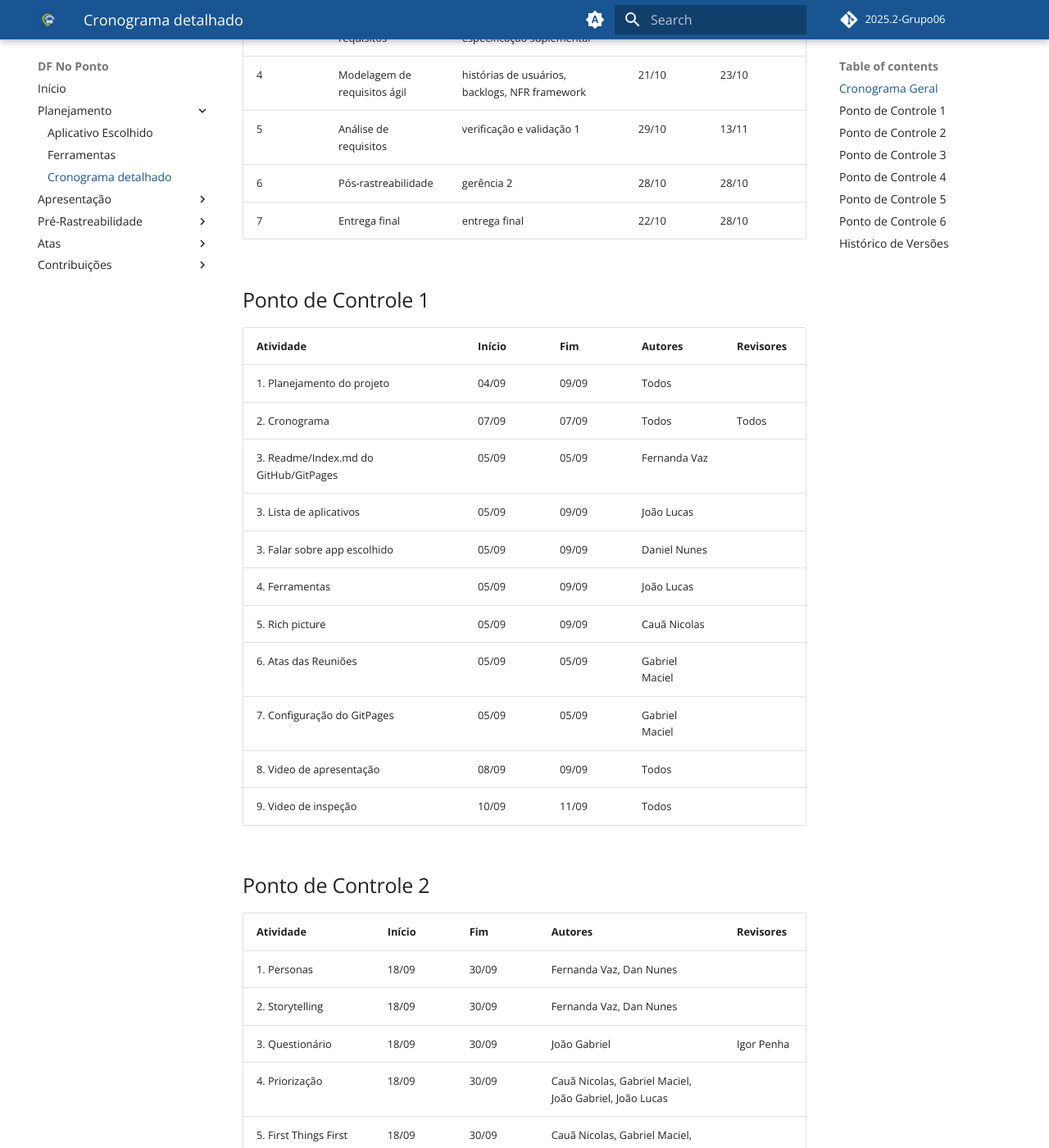
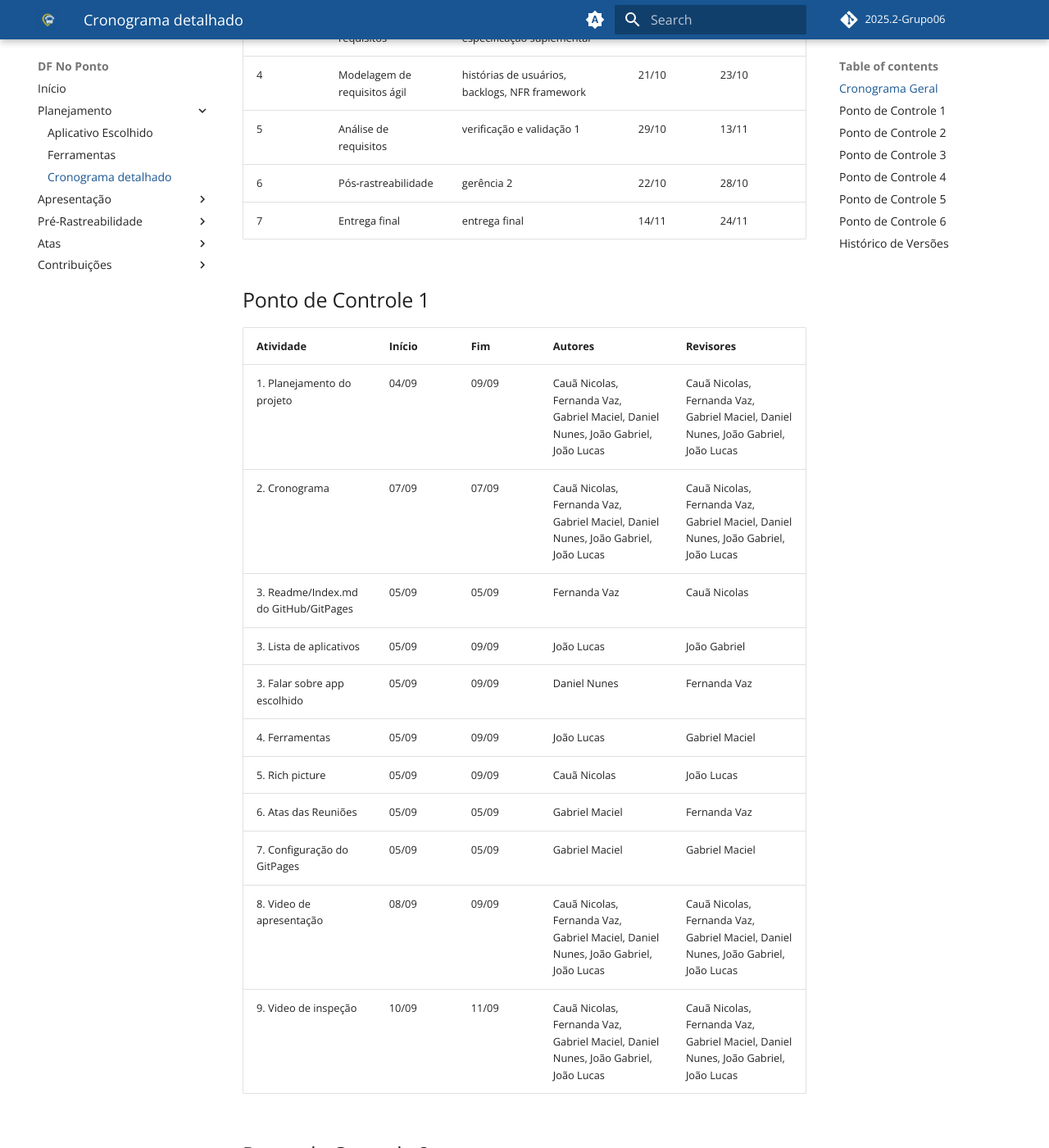
Before and after one commit to Requisitos-de-Software/2025.2-Grupo06, an MkDocs documentation site: the page built from docs/Planejamento/Cronogramadetalhado.md, in a window 1280 px wide and 1400 px high, scrolled down 426 px. Shown: the whole window at 82% size. Built offline with MkDocs 1.6.1 and Material for MkDocs 9.7.7, drawn with Linux system fonts in a browser that asks for light colours; comment, search, counter and statistics services are not loaded; some of the changed text lies outside the part shown.

Commit message:
docs: corrige informações do cronograma

```diff
--- a/docs/Planejamento/Cronogramadetalhado.md
+++ b/docs/Planejamento/Cronogramadetalhado.md
@@ -9,37 +9,37 @@
 |   3   | Modelagem de requisitos | cenário léxicos, use case e especificação suplementar | 12/10 |  |
 |   4   | Modelagem de requisitos ágil | histórias de usuários, backlogs, NFR framework | 21/10 | 23/10 |
 |   5   | Análise de requisitos | verificação e validação 1 | 29/10 | 13/11 |
-|   6   | Pós-rastreabilidade | gerência 2 | 28/10 | 28/10  |
-|   7   | Entrega final | entrega final | 22/10 | 28/10 |
+|   6   | Pós-rastreabilidade | gerência 2 | 22/10 | 28/10  |
+|   7   | Entrega final | entrega final | 14/11 | 24/11 |
 
 ## Ponto de Controle 1
 
 | Atividade | Início | Fim | Autores | Revisores |
 |-----------|--------|-----|---------|-----------|
-| 1. Planejamento do projeto | 04/09 | 09/09 | Todos | |
-| 2. Cronograma |  07/09 | 07/09 | Todos | Todos |
-| 3. Readme/Index.md do GitHub/GitPages | 05/09 | 05/09 | Fernanda Vaz | |
-| 3. Lista de aplicativos | 05/09 | 09/09 | João Lucas | |
-| 3. Falar sobre app escolhido | 05/09 | 09/09 | Daniel Nunes | |
-| 4. Ferramentas | 05/09 | 09/09 | João Lucas | |
-| 5. Rich picture | 05/09 | 09/09 | Cauã Nicolas | |
-| 6. Atas das Reuniões | 05/09 | 05/09 | Gabriel Maciel | |
-| 7. Configuração do GitPages | 05/09 | 05/09 | Gabriel Maciel | |
-| 8. Video de apresentação | 08/09 | 09/09 | Todos | |
-| 9. Video de inspeção | 10/09 | 11/09 | Todos | |
+| 1. Planejamento do projeto | 04/09 | 09/09 | Cauã Nicolas, Fernanda Vaz, Gabriel Maciel, Daniel Nunes, João Gabriel, João Lucas | Cauã Nicolas, Fernanda Vaz, Gabriel Maciel, Daniel Nunes, João Gabriel, João Lucas |
+| 2. Cronograma |  07/09 | 07/09 | Cauã Nicolas, Fernanda Vaz, Gabriel Maciel, Daniel Nunes, João Gabriel, João Lucas | Cauã Nicolas, Fernanda Vaz, Gabriel Maciel, Daniel Nunes, João Gabriel, João Lucas |
+| 3. Readme/Index.md do GitHub/GitPages | 05/09 | 05/09 | Fernanda Vaz | Cauã Nicolas |
+| 3. Lista de aplicativos | 05/09 | 09/09 | João Lucas | João Gabriel |
+| 3. Falar sobre app escolhido | 05/09 | 09/09 | Daniel Nunes | Fernanda Vaz |
+| 4. Ferramentas | 05/09 | 09/09 | João Lucas | Gabriel Maciel |
+| 5. Rich picture | 05/09 | 09/09 | Cauã Nicolas | João Lucas |
+| 6. Atas das Reuniões | 05/09 | 05/09 | Gabriel Maciel | Fernanda Vaz |
+| 7. Configuração do GitPages | 05/09 | 05/09 | Gabriel Maciel | Gabriel Maciel |
+| 8. Video de apresentação | 08/09 | 09/09 | Cauã Nicolas, Fernanda Vaz, Gabriel Maciel, Daniel Nunes, João Gabriel, João Lucas | Cauã Nicolas, Fernanda Vaz, Gabriel Maciel, Daniel Nunes, João Gabriel, João Lucas |
+| 9. Video de inspeção | 10/09 | 11/09 | Cauã Nicolas, Fernanda Vaz, Gabriel Maciel, Daniel Nunes, João Gabriel, João Lucas | Cauã Nicolas, Fernanda Vaz, Gabriel Maciel, Daniel Nunes, João Gabriel, João Lucas |
 
 ## Ponto de Controle 2
 
 | Atividade | Início | Fim | Autores | Revisores |
 |-----------|--------|-----|---------|-----------|
-| 1. Personas | 18/09 | 30/09 | Fernanda Vaz, Dan Nunes |  |
-| 2. Storytelling | 18/09 | 30/09 | Fernanda Vaz, Dan Nunes | |
-| 3. Questionário | 18/09 | 30/09 | João Gabriel | Igor Penha |
-| 4. Priorização | 18/09 | 30/09 | Cauã Nicolas, Gabriel Maciel, João Gabriel, João Lucas | |
-| 5. First Things First | 18/09 | 30/09 | Cauã Nicolas, Gabriel Maciel, João Gabriel, João Lucas  | |
-| 6. In or Out | 18/09 | 30/09 | Cauã Nicolas, Gabriel Maciel, João Gabriel, João Lucas | |
-| 7. MoSCoW | 18/09 | 30/09 | Cauã Nicolas, Gabriel Maciel, João Gabriel, João Lucas | |
-| 5. Gravação da apresentação | 18/09 | 01/10 | Todos |  |
+| 1. Personas | 18/09 | 30/09 | Fernanda Vaz, Dan Nunes | João Gabriel |
+| 2. Storytelling | 18/09 | 30/09 | Fernanda Vaz, Dan Nunes | João Gabriel |
+| 3. Questionário | 18/09 | 30/09 | João Gabriel | Fernanda Vaz, Dan Nunes |
+| 4. Priorização | 18/09 | 30/09 | Cauã Nicolas, Gabriel Maciel, João Gabriel, João Lucas | Cauã Nicolas|
+| 5. First Things First | 18/09 | 30/09 | Cauã Nicolas, Gabriel Maciel, João Gabriel, João Lucas  | João Lucas |
+| 6. In or Out | 18/09 | 30/09 | Cauã Nicolas, Gabriel Maciel, João Gabriel, João Lucas | Gabriel Maciel |
+| 7. MoSCoW | 18/09 | 30/09 | Cauã Nicolas, Gabriel Maciel, João Gabriel, João Lucas | Gabriel Maciel |
+| 5. Gravação da apresentação | 18/09 | 01/10 | Cauã Nicolas, Fernanda Vaz, Gabriel Maciel, Daniel Nunes, João Gabriel, João Lucas | Cauã Nicolas, Fernanda Vaz, Gabriel Maciel, Daniel Nunes, João Gabriel, João Lucas |
 
 ## Ponto de Controle 3
 
@@ -49,16 +49,16 @@
 | 2. Cenários |  02/10 | 12/10 | Cauã Nicolas, Fernanda Vaz | Daniel Nunes, João Gabriel |
 | 3. Léxico | 02/10 | 12/10 | Gabriel Maciel | João Lucas |
 | 4. Especificação suplementar | 02/10 | 12/10 | Gabriel Maciel, João Lucas | Cauã Nicolas, Fernanda Vaz |
-| 5. Gravação da apresentação | 02/10 | 12/10 | Todos | Todos |
+| 5. Gravação da apresentação | 02/10 | 12/10 | Cauã Nicolas, Fernanda Vaz, Gabriel Maciel, Daniel Nunes, João Gabriel, João Lucas | Cauã Nicolas, Fernanda Vaz, Gabriel Maciel, Daniel Nunes, João Gabriel, João Lucas |
 
 ## Ponto de Controle 4
 
 | Atividade | Início | Fim | Autores | Revisores |
 |-----------|--------|-----|---------|-----------|
-| 1. Histórias de usuário | 14/10 | 21/10 | Cauã Nicolas, Fernanda Vaz, João Lucas | Cauã Nicolas, Fernanda Vaz, João Lucas |
-| 2. Backlog |  14/10 | 21/10 | Cauã Nicolas, Fernanda Vaz, João Lucas | Cauã Nicolas, Fernanda Vaz, João Lucas  |
+| 1. Histórias de usuário | 14/10 | 21/10 | Cauã Nicolas, Fernanda Vaz, João Lucas | Daniel Nunes, Gabriel Maciel, João Gabriel |
+| 2. Backlog |  14/10 | 21/10 | Cauã Nicolas, Fernanda Vaz, João Lucas | Daniel Nunes, Gabriel Maciel, João Gabriel  |
 | 3. NFR Framework | 14/10 | 21/10 | Daniel Nunes, Gabriel Maciel, João Gabriel | Cauã Nicolas, Fernanda Vaz, João Lucas |
-| 4. Gravação da apresentação | 14/10 | 21/10 | Todos |  |
+| 4. Gravação da apresentação | 14/10 | 21/10 | Cauã Nicolas, Fernanda Vaz, Gabriel Maciel, Daniel Nunes, João Gabriel, João Lucas | Cauã Nicolas, Fernanda Vaz, Gabriel Maciel, Daniel Nunes, João Gabriel, João Lucas  |
 
 ## Ponto de Controle 5
 
@@ -66,7 +66,7 @@
 |-----------|--------|-----|---------|-----------|
 | 1. Verificação de requisitos 1 | 29/10 | 12/11 | Cauã Nicolas, João Lucas, Fernanda Vaz | Daniel Nunes, Gabriel Maciel, João Gabriel |
 | 2. Validação de requisitos 1 | 29/10 | 12/11 | Daniel Nunes, Gabriel Maciel, João Gabriel | Cauã Nicolas, João Lucas, Fernanda Vaz |
-| 3. Gravação da apresentação | 29/10 | 12/11 | Todos | |
+| 3. Gravação da apresentação | 29/10 | 12/11 | Cauã Nicolas, Fernanda Vaz, Gabriel Maciel, Daniel Nunes, João Gabriel, João Lucas  | Cauã Nicolas, Fernanda Vaz, Gabriel Maciel, Daniel Nunes, João Gabriel, João Lucas  |
 
 ## Ponto de Controle 6
 
@@ -74,10 +74,11 @@
 |-----------|--------|-----|---------|-----------|
 | 1. Backward From | 22/10 | 28/10 | Cauã Nicolas, João Gabriel, João Lucas | Daniel Nunes, Fernanda Vaz, Gabriel Maciel |
 | 2. Forward From | 22/10 | 28/10 | Daniel Nunes, Fernanda Vaz, Gabriel Maciel | Cauã Nicolas, João Gabriel, João Lucas |
-| 3. Gravação da apresentação | 22/10 | 28/10 | Todos | |
+| 3. Gravação da apresentação | 22/10 | 28/10 | Cauã Nicolas, Fernanda Vaz, Gabriel Maciel, Daniel Nunes, João Gabriel, João Lucas  | Cauã Nicolas, Fernanda Vaz, Gabriel Maciel, Daniel Nunes, João Gabriel, João Lucas  |
 
 ## Histórico de Versões
 
 | Versão | Data | Descrição |
 | ------ | ---- | --------- |
 | 1.0 | 07/09 | Estruturação inicial do cronograma |
+| 1.0.1 | 07/09 | Correções de datas e de revisores |
```
